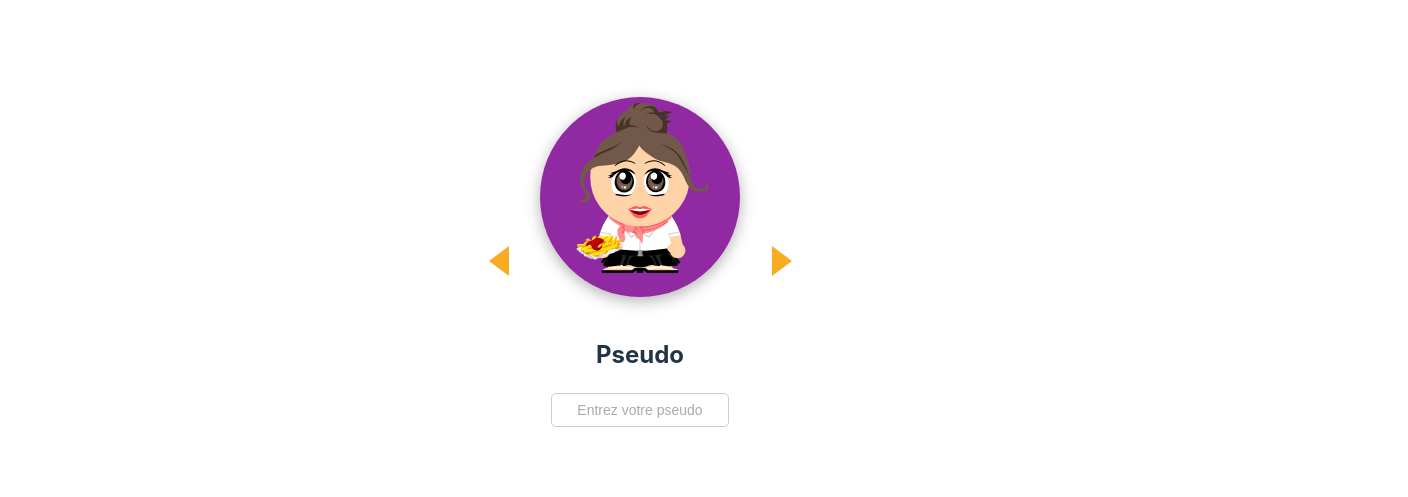
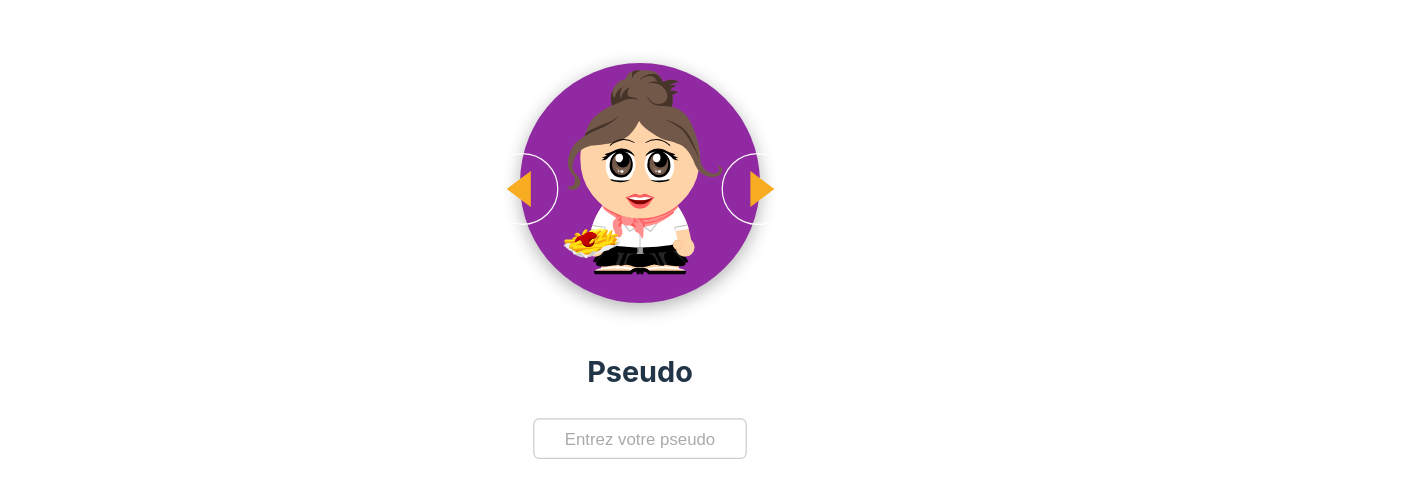
Before and after one commit to xYanis/Kultopia, a React (Vite) app: page / in a window 1280 px wide. Shown: the part 133-630 px from the top of the page, 1408 px wide, since content can reach past the window. Built offline with nearby package versions, Linux system fonts and the light colour scheme.

Commit message:
fin du composant select character

```diff
--- a/src/css/SelectCharacter.css
+++ b/src/css/SelectCharacter.css
@@ -48,7 +48,7 @@
 	/* Placer les flèches à gauche et à droite */
 	width: 6rem;
 	position: absolute;
-	top: 24rem;
+	top: calc(50% - 105px);
 	z-index: 1;
 	/* Centrer verticalement les flèches */
 	transform: translateY(-50%);
@@ -75,15 +75,11 @@
 /* Flèche gauche */
 .arrow-button.left {
 	left: -80px; /* Distance fixe à gauche de l'avatar */
-	top: 50%; /* Centrer verticalement */
-	transform: translateY(-50%); /* Ajustement pour centrer */
 }
 
 /* Flèche droite */
 .arrow-button.right {
 	right: -80px; /* Distance fixe à droite de l'avatar */
-	top: 50%; /* Centrer verticalement */
-	transform: translateY(-50%); /* Ajustement pour centrer */
 }
 
 .arrow-button:hover {
@@ -193,8 +189,8 @@ button:focus-visible {
 	outline: 4px auto -webkit-focus-ring-color;
 }
 
-@media (min-width: 1024px) {
-	.arrow-buttons-container {
-		padding: 0 40px;
+@media (min-width: 1000px) {
+	body {
+		transform: scale(1.2);
 	}
 }
```
